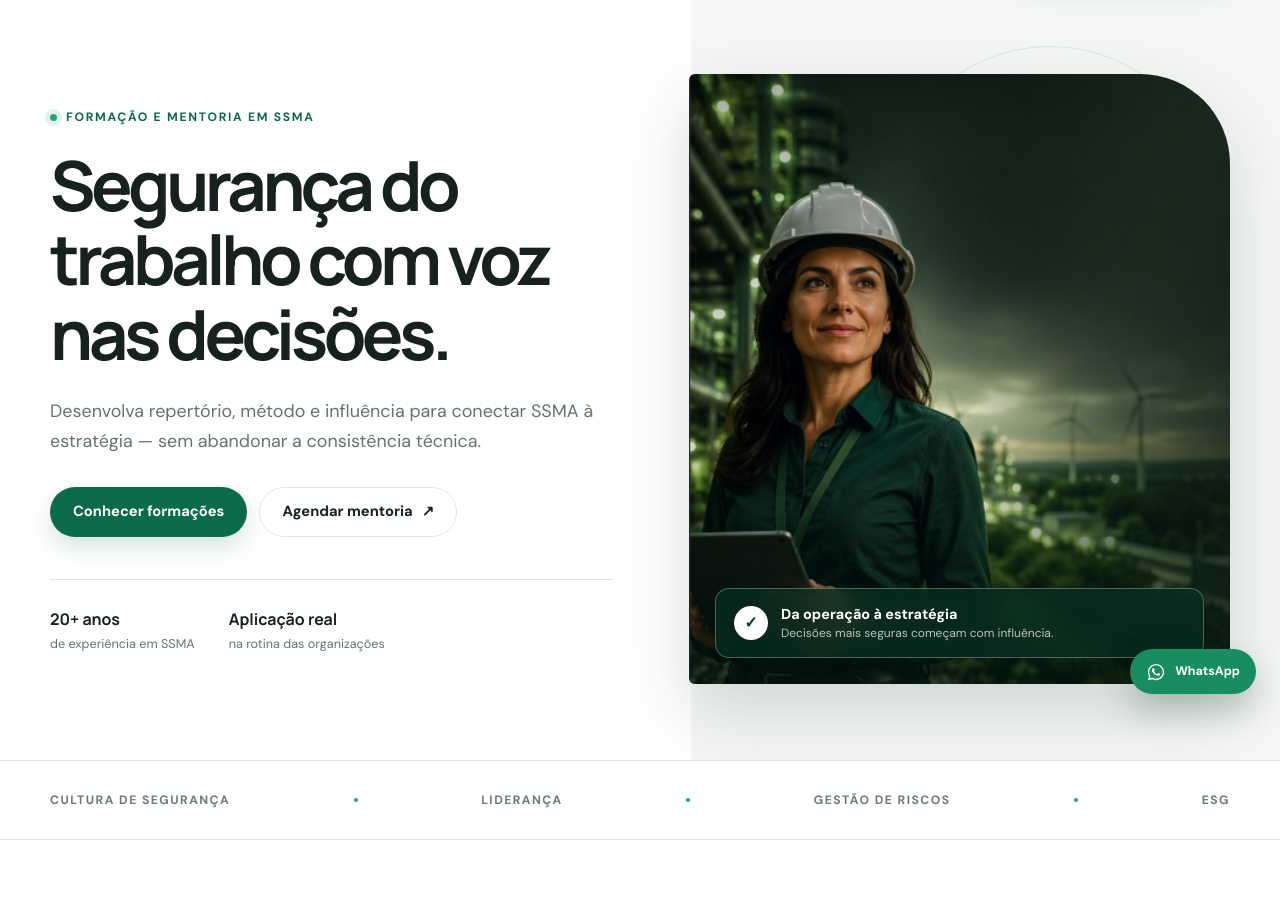
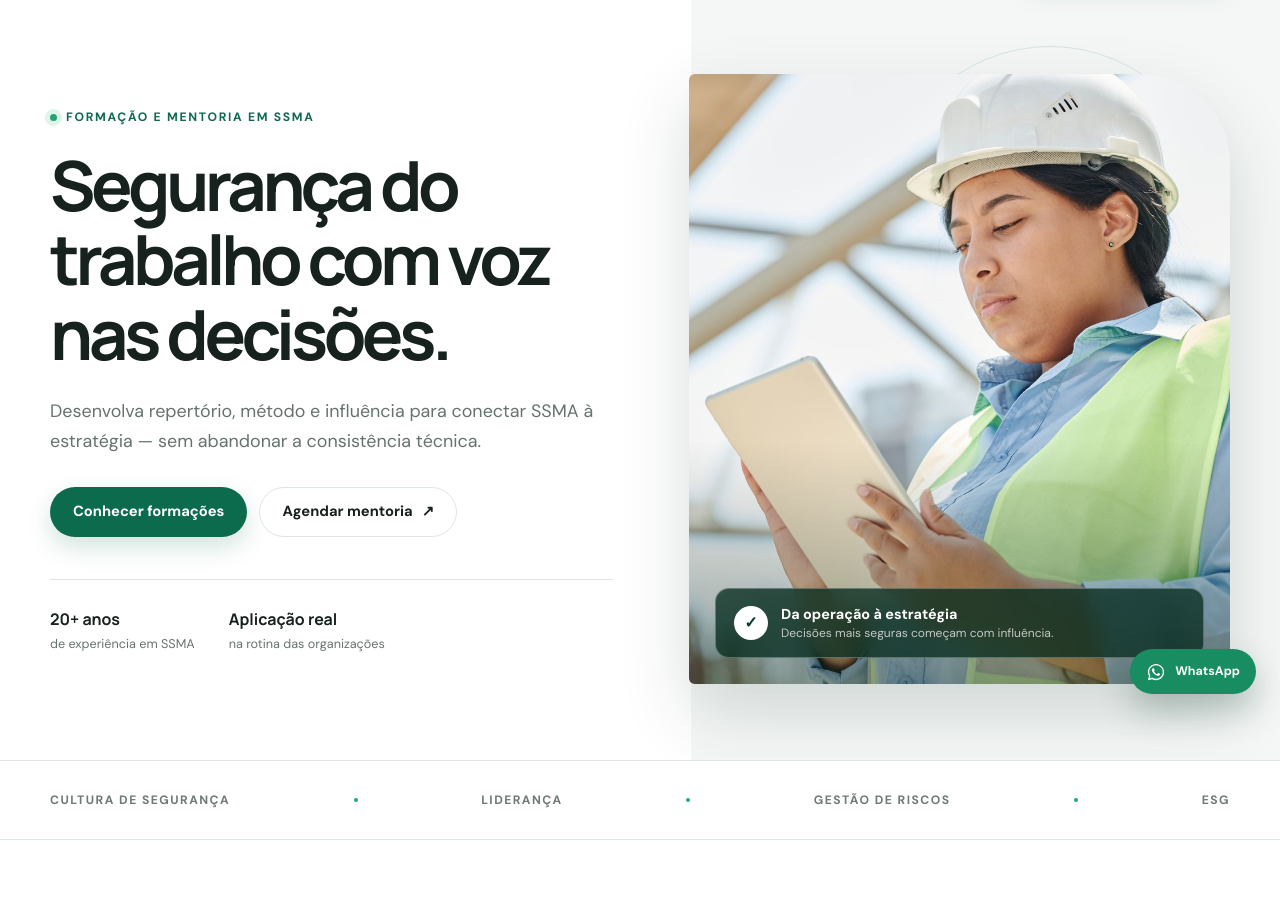
Before and after one commit to SamuelToyota/site_ssma, a Django app: page / in a window 1280 px wide. Shown: the part 82-1006 px from the top of the page. Run offline with Django 5.2, Linux system fonts and the light colour scheme.

Commit message:
Atualiza fotos do site com imagens profissionais

```diff
--- a/static/css/style.css
+++ b/static/css/style.css
@@ -83,7 +83,7 @@ p { color: var(--muted); }
 .hero-visual { position: relative; min-width: 0; }
 .hero-image-wrap { position: relative; min-height: 610px; overflow: hidden; border-radius: 6px 90px 6px 6px; box-shadow: var(--shadow-lg); }
 .hero-image-wrap::after { content: ""; position: absolute; inset: 0; background: linear-gradient(180deg,transparent 60%,rgba(4,35,25,.42)); pointer-events: none; }
-.hero-image-wrap > img { width: 100%; height: 610px; object-fit: cover; object-position: center 30%; }
+.hero-image-wrap > img { width: 100%; height: 610px; object-fit: cover; object-position: 56% center; }
 .image-note { position: absolute; z-index: 2; right: 26px; bottom: 26px; left: 26px; display: flex; gap: 13px; align-items: center; padding: 16px 18px; color: #fff; border: 1px solid rgba(255,255,255,.28); border-radius: 14px; background: rgba(8,45,33,.78); backdrop-filter: blur(10px); }
 .note-icon { display: grid; flex: 0 0 34px; width: 34px; height: 34px; place-items: center; color: var(--green-900); border-radius: 50%; background: #fff; font-weight: 800; }
 .image-note div { display: flex; flex-direction: column; line-height: 1.25; }
@@ -116,7 +116,7 @@ p { color: var(--muted); }
 .field-grid { display: grid; grid-template-columns: 1.02fr .98fr; gap: 80px; align-items: center; }
 .field-image { position: relative; }
 .field-image::before { content: ""; position: absolute; top: -18px; left: -18px; width: 92px; height: 92px; border-top: 2px solid var(--green-500); border-left: 2px solid var(--green-500); }
-.field-image img { width: 100%; height: 540px; object-fit: cover; border-radius: 4px 56px 4px 4px; box-shadow: var(--shadow-lg); }
+.field-image img { width: 100%; height: 540px; object-fit: cover; object-position: center; border-radius: 4px 56px 4px 4px; box-shadow: var(--shadow-lg); }
 .field-tag { position: absolute; right: -24px; bottom: 28px; max-width: 280px; padding: 18px 20px; color: rgba(255,255,255,.76); border-radius: var(--radius-sm); background: var(--green-900); font-size: .87rem; }
 .field-tag span { display: block; margin-bottom: 5px; color: #fff; font-family: "Manrope",sans-serif; font-size: 1.2rem; font-weight: 800; }
 .field-copy { padding-left: 20px; }
--- a/templates/home.html
+++ b/templates/home.html
@@ -21,7 +21,7 @@
         </div>
         <div class="hero-visual" data-reveal>
             <div class="hero-image-wrap">
-                <img src="{% static 'images/foto_1.png' %}" alt="Profissional de segurança do trabalho em ambiente industrial sustentável">
+                <img src="{% static 'images/safety-engineer-tablet-real.jpg' %}" alt="Engenheira de segurança analisando informações em um tablet na obra">
                 <div class="image-note"><span class="note-icon" aria-hidden="true">✓</span><div><strong>Da operação à estratégia</strong><small>Decisões mais seguras começam com influência.</small></div></div>
             </div>
             <span class="vertical-label">Saúde · Segurança · Meio ambiente</span>
@@ -49,7 +49,7 @@
 
 <section class="section field-section">
     <div class="container field-grid">
-        <div class="field-image" data-reveal><img src="{% static 'images/foto_2.png' %}" alt="Profissionais analisando procedimentos de segurança no trabalho"><div class="field-tag"><span>SSMA</span> presente onde as decisões acontecem</div></div>
+        <div class="field-image" data-reveal><img src="{% static 'images/safety-team-real.jpg' %}" alt="Profissionais de segurança discutindo procedimentos no local de trabalho"><div class="field-tag"><span>SSMA</span> presente onde as decisões acontecem</div></div>
         <div class="field-copy" data-reveal>
             <span class="eyebrow">Uma nova forma de atuar</span><h2>Menos reação. Mais direção.</h2>
             <p>O Consultor Interno amplia a capacidade de prevenção porque participa da conversa antes que o problema aconteça.</p>
```
Also changed, not shown: static/images/safety-engineer-tablet-real.jpg (added), static/images/safety-team-real.jpg (added).
